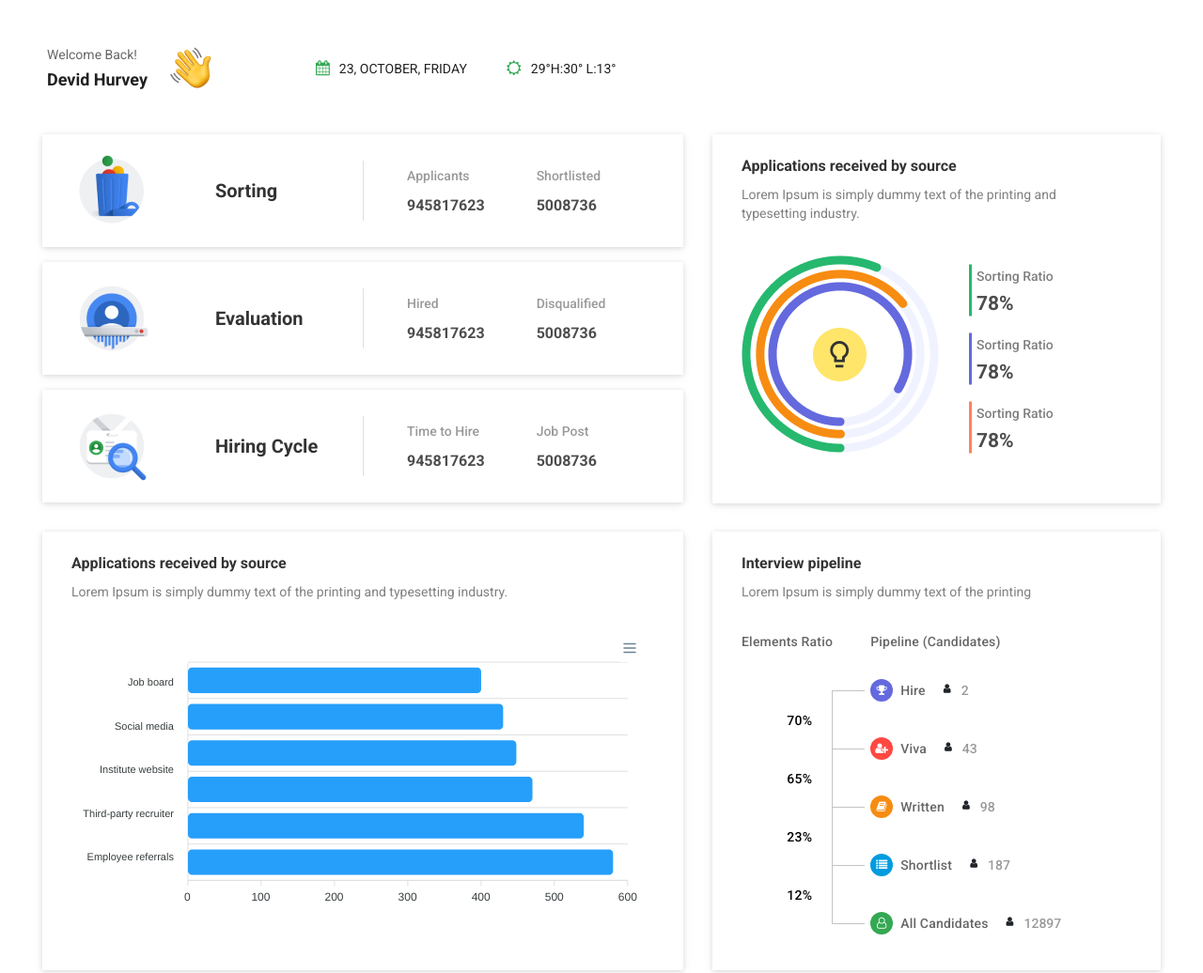
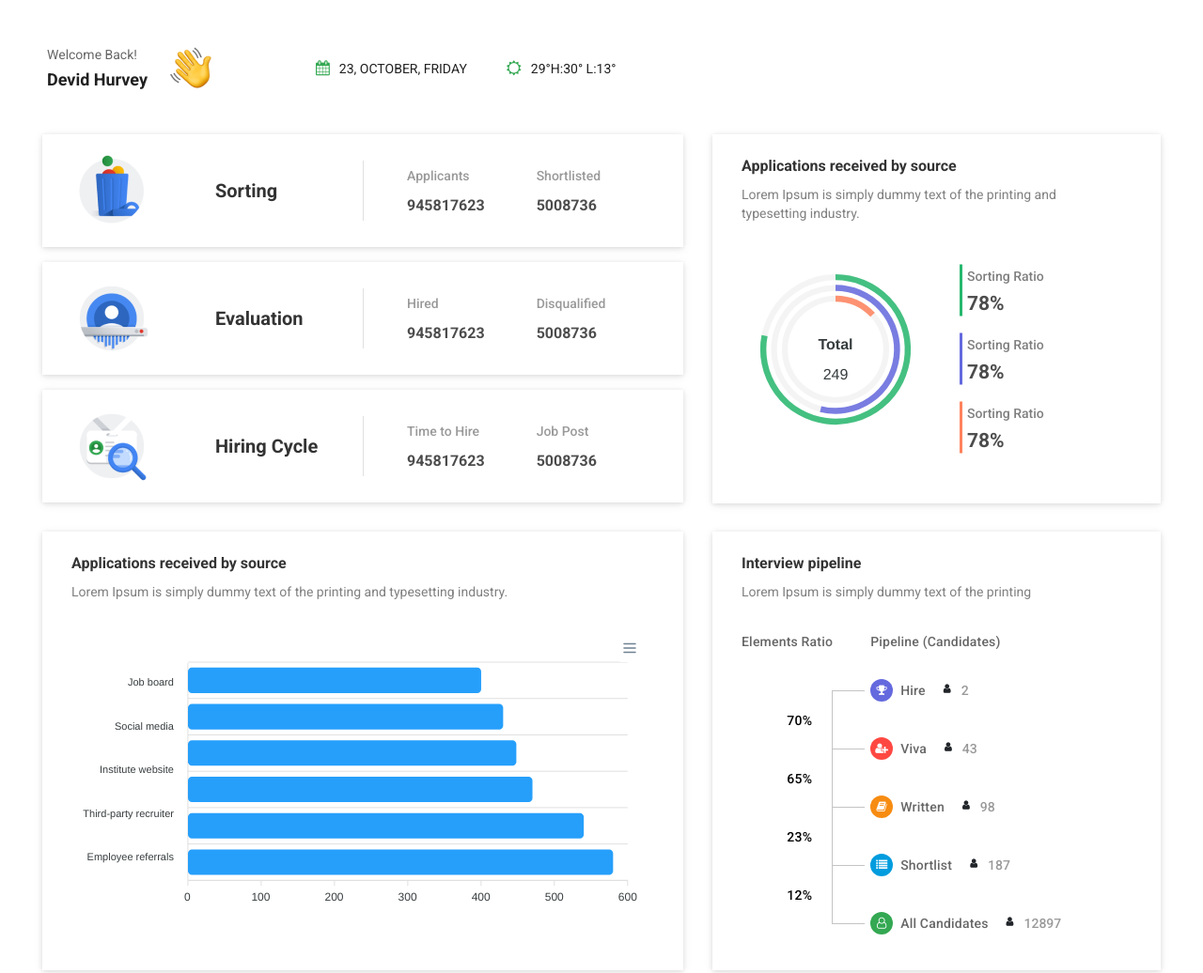
Before and after one commit to tazbinahad/peopleDesk, a plain HTML site: page index.html in a window 1280 px wide. Shown: the whole page at 94% size. Drawn offline with nearby package versions, Linux system fonts and the light colour scheme.

Commit message:
Added Chart

```diff
--- a/index.html
+++ b/index.html
@@ -97,7 +97,8 @@
                     <p class="sub-title">Lorem Ipsum is simply dummy text of the printing and typesetting industry.</p>
                     <div class="content">
                         <div class="recruitment-img">
-                            <img src="./img/images1.png" alt="">
+                            <div id="recruitment-chart">
+                            </div>
                         </div>
                         <div class="sorting r-side">
                             <div class="sorting-ratio side">
@@ -125,7 +126,7 @@
                     <h6 class="titile">Applications received by source</h6>
                     <p class="sub-title">Lorem Ipsum is simply dummy text of the printing and typesetting industry.</p>
                     <div class="source-items">
-                        <div id="chart">
+                        <div id="application-source-chart">
                         </div>
                     </div>
                 </div>
@@ -221,9 +222,41 @@
                 ],
             }
         };
+// -----------------------------------------------
+        var options2 = {
+            series: [78, 54, 13],
+            colors:['#26B86E', '#6469DE', '#FF825C'],
+            chart: {
+                height: 250,
+                type: 'radialBar',
+            },
+            plotOptions: {
+                radialBar: {
+                    dataLabels: {
+                        name: {
+                            fontSize: '22px',
+                        },
+                        value: {
+                            fontSize: '16px',
+                        },
+                        total: {
+                            show: true,
+                            label: 'Total',
+                            formatter: function (w) {
+                                // By default this function returns the average of all series. The below is just an example to show the use of custom formatter function
+                                return 249
+                            }
+                        }
+                    }
+                }
+            },
+            labels: ['Apples', 'Oranges', 'Bananas'],
+        };
 
-        var chart = new ApexCharts(document.querySelector("#chart"), options);
-        chart.render();
+        var chart1 = new ApexCharts(document.querySelector("#application-source-chart"), options);
+        var chart2 = new ApexCharts(document.querySelector("#recruitment-chart"), options2);
+        chart1.render();
+        chart2.render();
     </script>
 </body>
 
--- a/style.css
+++ b/style.css
@@ -353,8 +353,14 @@ img {
 }
 
 /* Chart */
-#chart {
+#application-source-chart{
   max-width: 650px;
+  margin: 0 auto;
+}
+#recruitment-chart{
+  max-width: 200px;
+  max-height: 200px;
+  min-height: 200px !important;
   margin: 0 auto;
 }
 
```
